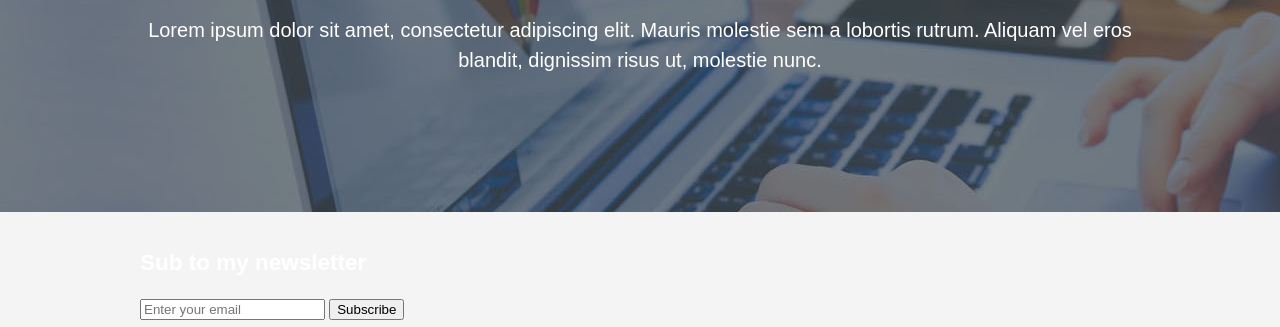
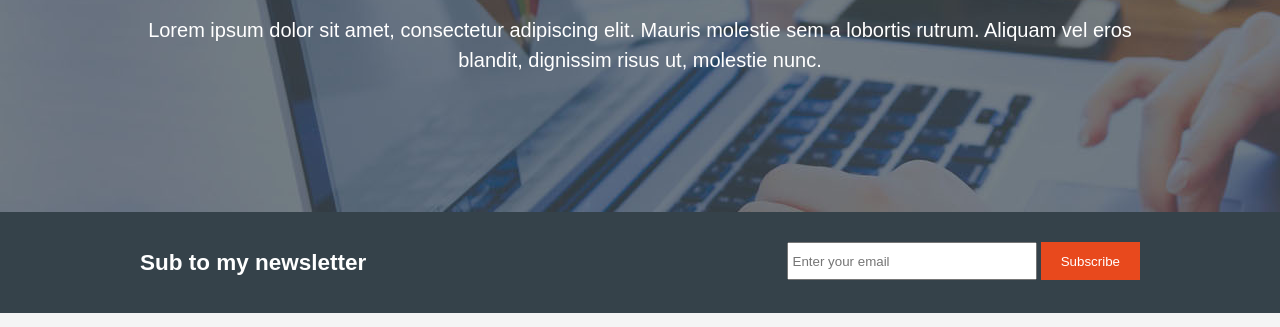
Before and after one commit to Stevennagle/BasicResponsiveLayout, a plain HTML site: page index.html in a window 1280 px wide. Shown: the part 291-618 px from the top of the page. Drawn offline with Linux system fonts and the light colour scheme.

Commit message:
Oriented Header & email form: 40:47

```diff
--- a/css/style.css
+++ b/css/style.css
@@ -19,11 +19,20 @@ body{
 	/*no scroll bar*/
 }
 
+
 ul{
 	margin: 0;
 	padding: 0;
 }
 
+
+.button_1{
+	height:38px;
+	background:#e8491d;
+	border: 0;
+	padding: 0 20px 0 20px;
+	color: #ffffff;
+}
 
 header{
 	background:#35424a;
@@ -96,8 +105,30 @@ header a:hover{
 	font-size: 20px;
 }
 
+/*newsletter*/
 #newsletter{
 	padding: 15px;
 	color:#ffffff;
+	background:#35424a;
+}
 
+#newsletter h1{
+	float: left;
 }
+
+#newsletter form{
+	float: right;
+	margin-top: 15px;
+}
+
+#newsletter input[type="email"]{
+	padding: 4px;
+	height: 38px;
+	width: 250px;
+}
+
+
+/*Boxes*/
+#boxes{
+	margin-top: 20px;
+}
```
